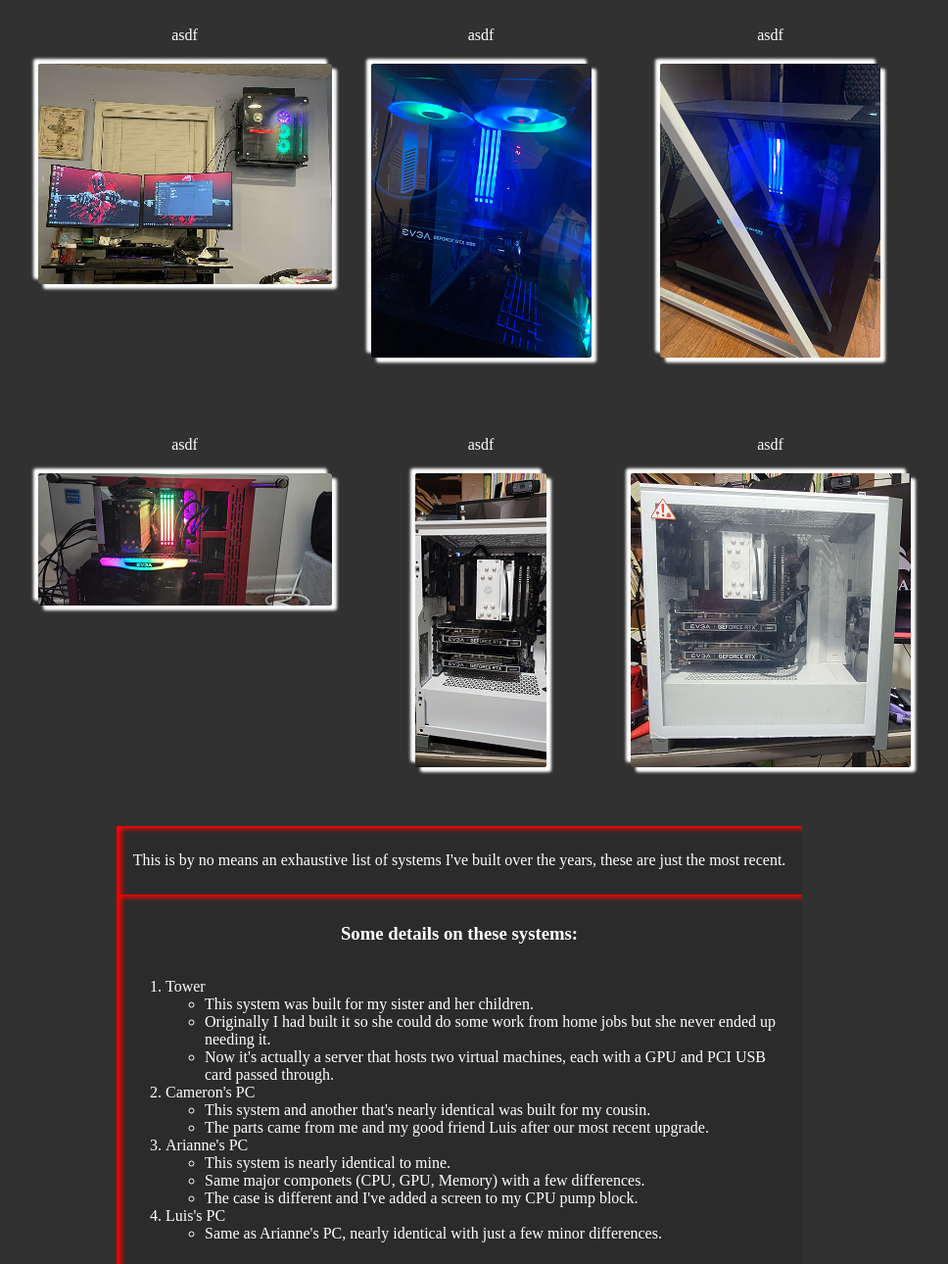
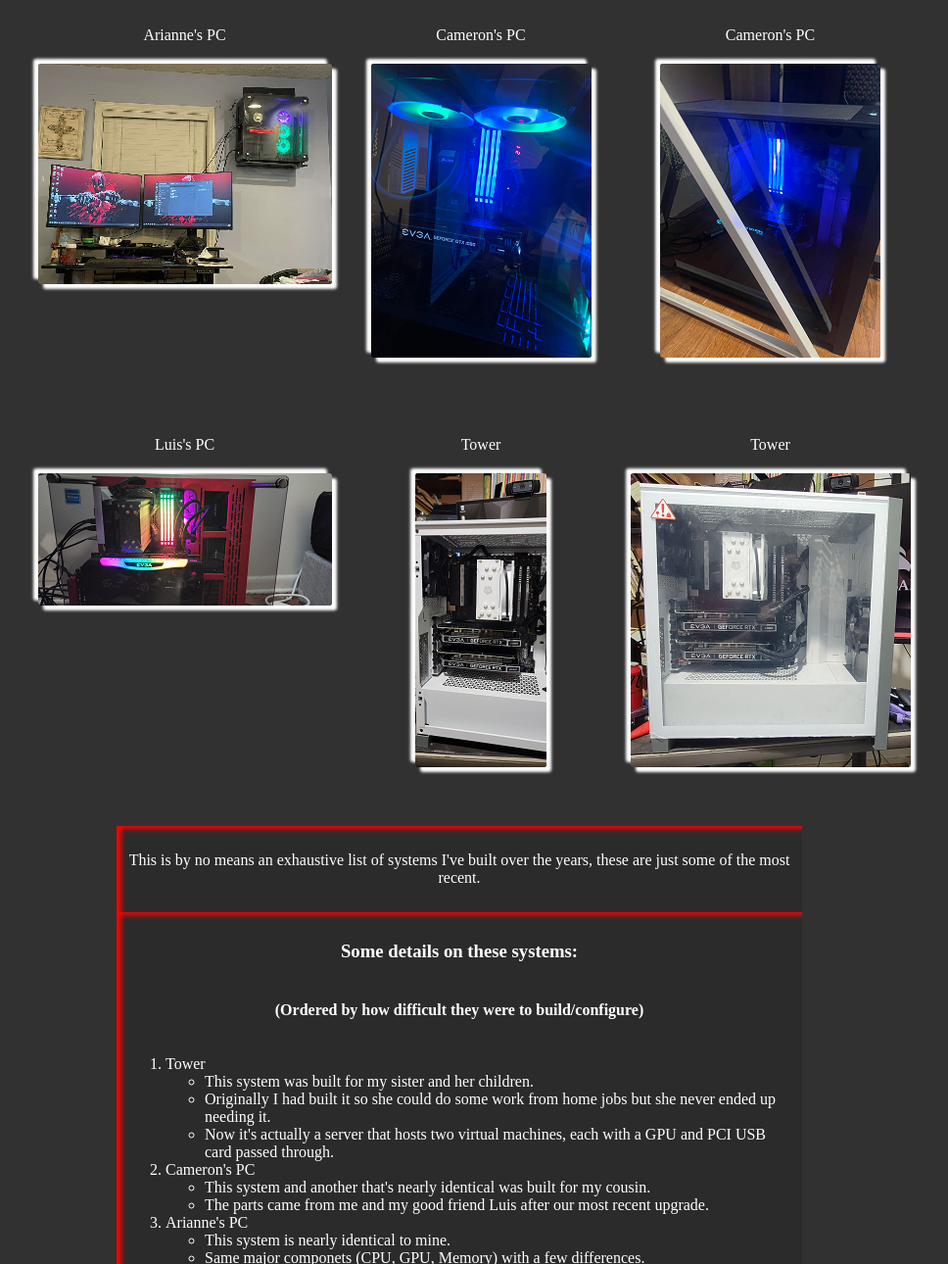
Before and after one commit to BenjaminWilson13/FirstWebsite, a plain HTML site: page page4.html in a window 1280 px wide. Shown: the part 151-1441 px from the top of the page at 98% size, without its empty margins (171-1139 px from the left). Drawn offline with Linux system fonts and the light colour scheme.

Commit message:
First pass of polish completed

```diff
--- a/page4.html
+++ b/page4.html
@@ -15,26 +15,26 @@
       </a>
       <a href="page2.html">
         <div class="navButtons">
-          Page 2
+          Guestbook
         </div>
       </a>
       <a href="page3.html">
         <div class="navButtons">
-          Page 3
+          Links
         </div>
       </a>
       <a href="page4.html">
         <div class="navButtons">
-          Page 4
+          Gallery of Builds
         </div>
       </a>
     </div>
 
     <h1>Computers I've Built</h1>
     <div class="pictureBox">
-      <label for="ariannePC">asdf</label>
-      <label for="camPC1">asdf</label>
-      <label for="camPC2">asdf</label>
+      <label for="ariannePC">Arianne's PC</label>
+      <label for="camPC1">Cameron's PC</label>
+      <label for="camPC2">Cameron's PC</label>
       <a href="images/AriannePC.jpg" target="_blank">
         <img src="images/thumbnails/AriannePC.png" class="pictureFrame" name="ariannePC">
       </a>
@@ -45,9 +45,9 @@
       <a href="images/CamPC2.jpg" target="_blank">
         <img src="images/thumbnails/CamPC2.png" class="pictureFrame" name="camPC2">
       </a>
-      <label for="luisPC">asdf</label>
-      <label for="tower1">asdf</label>
-      <label for="tower2">asdf</label>
+      <label for="luisPC">Luis's PC</label>
+      <label for="tower1">Tower</label>
+      <label for="tower2">Tower</label>
       <a href="images/LuisPC.jpg" target="_blank">
         <img src="images/thumbnails/LuisPC.png" class="pictureFrame" name="luisPC">
       </a>
@@ -61,12 +61,13 @@
 
     <div class="textDiv">
       <p>
-        This is by no means an exhaustive list of systems I've built over the years, these are just the most recent.
+        This is by no means an exhaustive list of systems I've built over the years, these are just some of the most recent.
       </p>
     </div>
 
     <div class="textDiv">
       <h3>Some details on these systems: </h3>
+      <h4>(Ordered by how difficult they were to build/configure)</h4>
       <ol>
         <li>
           Tower
--- a/styles.css
+++ b/styles.css
@@ -13,6 +13,9 @@ a:active {
   color: white;
 }
 
+p {
+  text-align: center;
+}
 .navigationBar {
   margin-left: auto;
   margin-right: auto;
```
Also changed, not shown: index.html (+3 -3 lines), page2.html (+3 -3 lines), page3.html (+3 -3 lines).
